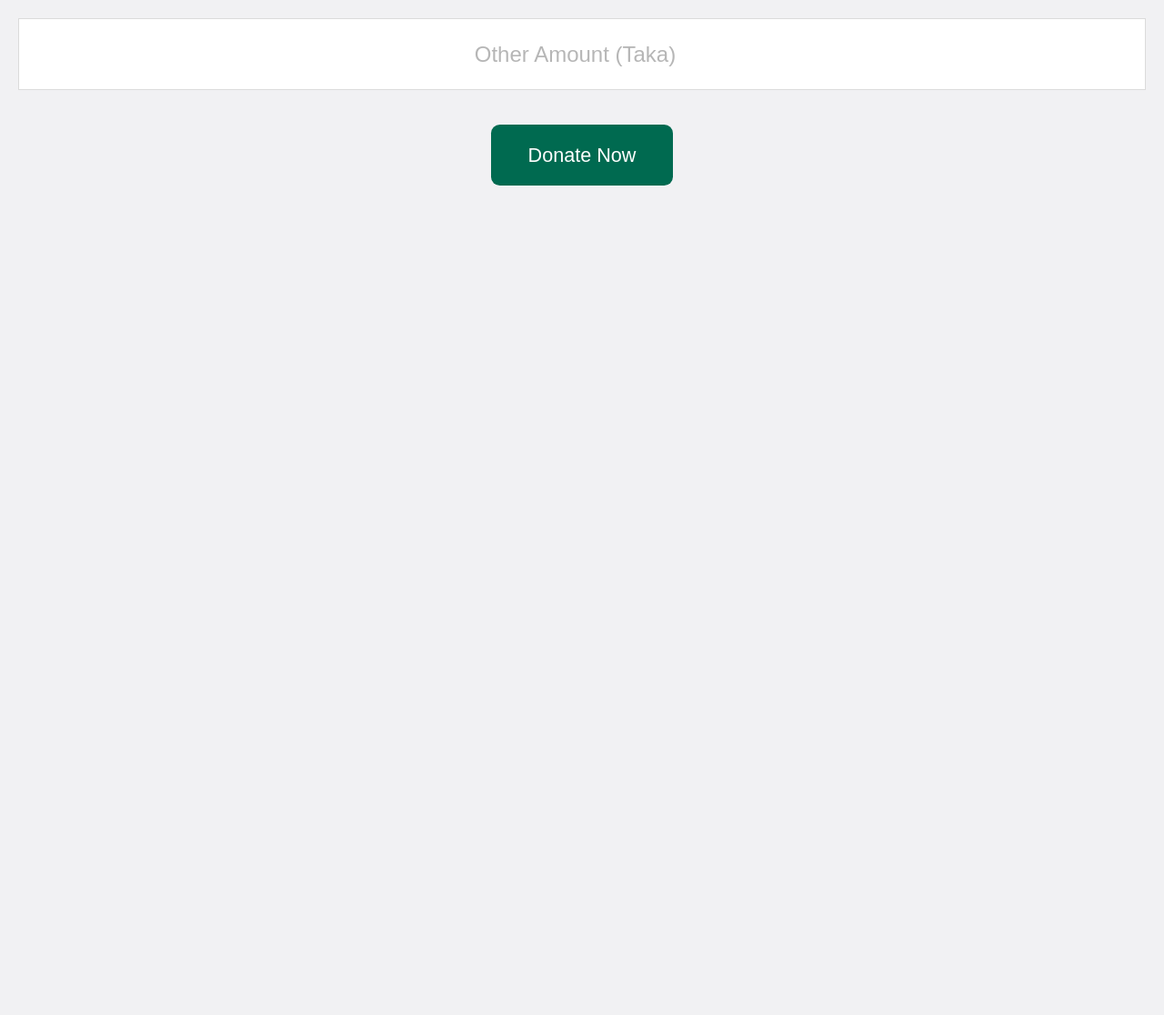
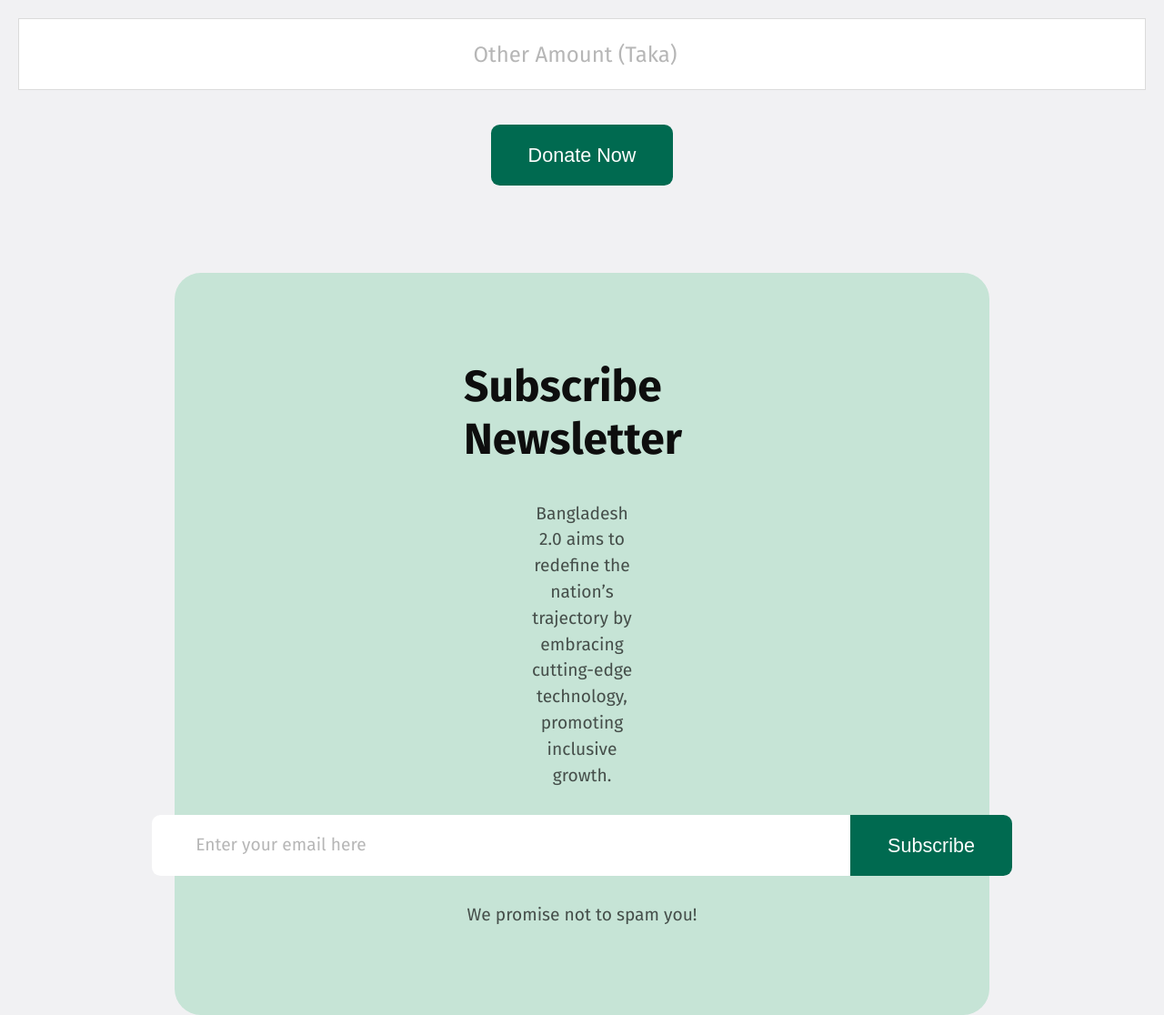
Before and after one commit to omlanfz/ph-assignment1, a plain HTML site: page index.html in a window 1280 px wide. Shown: the part 6632-7748 px from the top of the page at 91% size. Before the commit the page ends 6932 px from the top, so only its background shows below. Drawn offline with Linux system fonts and the light colour scheme.

Commit message:
added newsletter section

```diff
--- a/index.html
+++ b/index.html
@@ -232,6 +232,18 @@
         Donate Now
       </button>
     </section>
+
+    <section id="newsletter" class="bg-primary">
+      <h2 class="section-title">Subscribe Newsletter</h2>
+      <p class="description text-center newsletter-description">Bangladesh 2.0 aims to redefine the nation’s trajectory by embracing cutting-edge technology, promoting inclusive growth.</p>
+      <div class="subscription-container">
+        <input class="description" type="email" name="email" id="email" placeholder="Enter your email here">
+        <button class="subscribe-button btn-primary">
+          Subscribe
+        </button>
+      </div>
+      <p class="description">We promise not to spam you!</p>
+    </section>
   </main>
   <footer>
 
--- a/styles/style.css
+++ b/styles/style.css
@@ -40,6 +40,7 @@ body {
 button {
   cursor: pointer;
 }
+
 .btn-primary {
   background-color: #006A50;
   padding: 20.4px 40.8px;
@@ -49,6 +50,9 @@ button {
   border: none;
   max-width: 324px;
   cursor: pointer;
+}
+input {
+  font-family: "Fira Sans", serif;
 }
 
 /* Nav style */
@@ -301,15 +305,19 @@ select {
   flex-direction: column;
   align-items: center;
 }
+
 .text-center {
   text-align: center;
 }
+
 #donate .section-title {
   margin-bottom: 28.8px;
 }
+
 #donate .card-container {
   margin: 38.4px 0 38.4px;
 }
+
 #donate .card {
   padding: 48px;
   flex: 0 0 auto;
@@ -317,9 +325,11 @@ select {
   font-size: 48px;
   color: rgba(14, 14, 14, 0.8);
 }
+
 #donate .bg-primary {
   background-color: #C6E4D6;
 }
+
 #donate input {
   background-color: #fff;
   border: 1px solid rgba(14, 14, 14, 0.15);
@@ -329,10 +339,51 @@ select {
   font-size: 24px;
   color: rgb(14, 14, 14);
 }
+
 #donate input::placeholder {
   font-size: 24px;
   color: rgba(14, 14, 14, 0.3);
 }
+
 #donate .btn-primary {
   margin: 38.4px 0 96px;
 }
+
+/* Newsletter style */
+#newsletter {
+  display: flex;
+  flex-direction: column;
+  align-items: center;
+  padding: 96px 318px;
+  border-radius: 28.8px;
+}
+
+#newsletter .section-title {
+  margin-bottom: 19.2px;
+}
+
+.newsletter-description {
+  margin-top: 19.2px;
+  padding: 0 70px;
+}
+
+.subscription-container {
+  margin: 28.8px 0;
+  display: flex;
+
+}
+
+.subscription-container > input {
+  background-color: #fff;
+  padding-left: 48px;
+  min-width: 720px;
+  min-height: 66px;
+  border: none;
+  border-radius: 9.6px 0 0 9.6px;
+}
+.subscription-container > input::placeholder {
+  color: rgba(14, 14, 14, 0.3);
+}
+.subscription-container > .subscribe-button {
+  border-radius: 0 9.6px 9.6px 0;
+}
```
